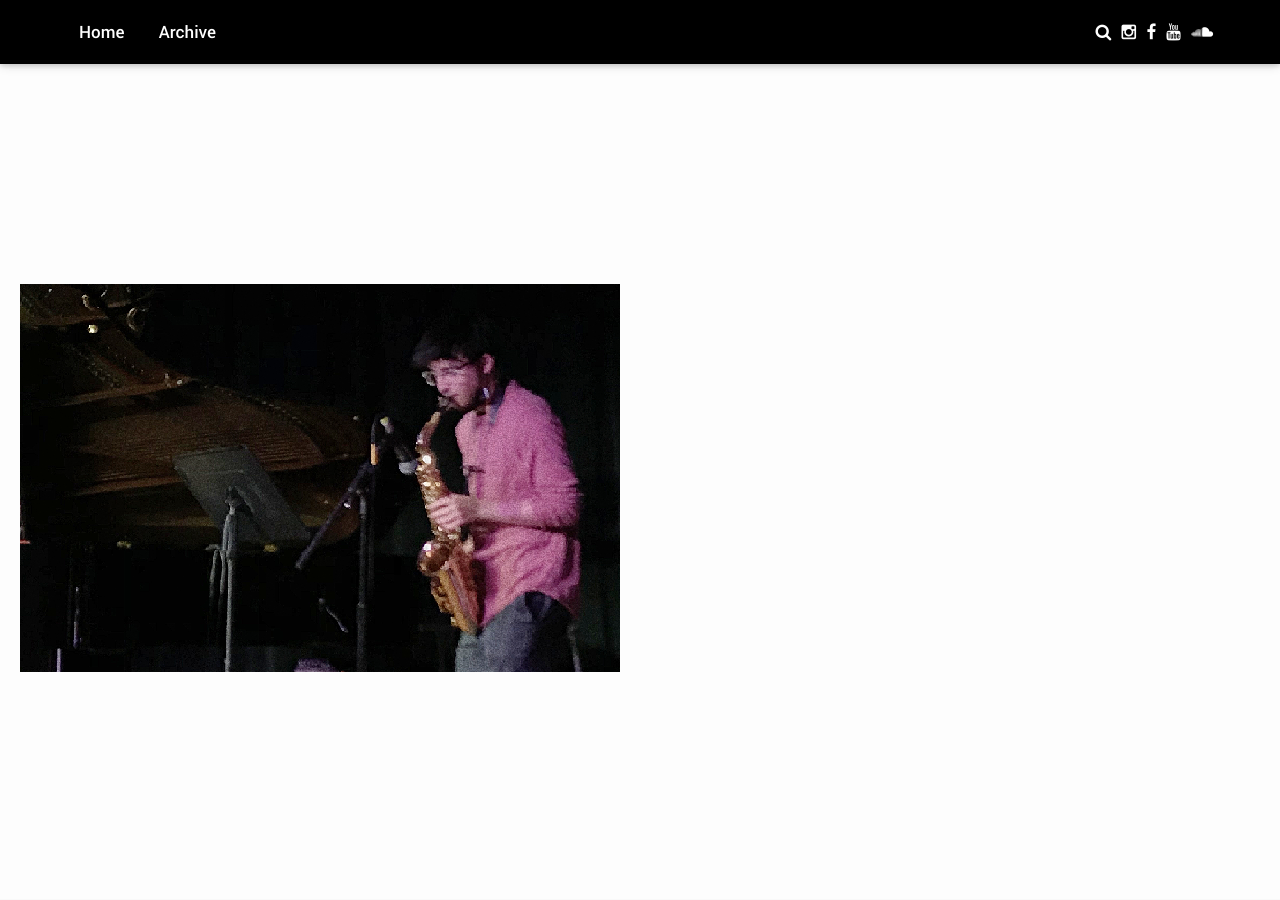
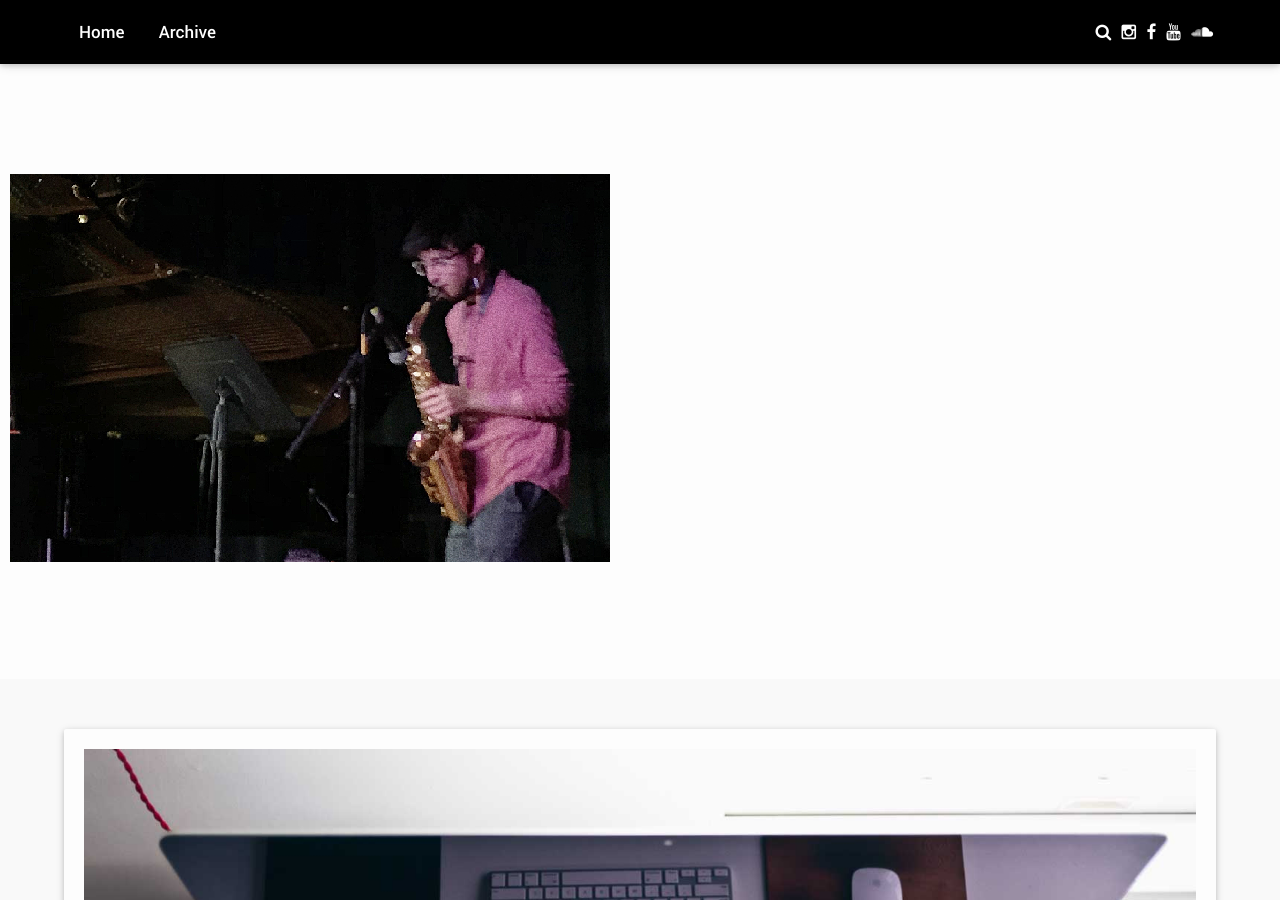
Before and after one commit to timmasso/timmasso.github.io, a Jekyll site: the page built from page-full/index.md, in a window 1280 px wide and 900 px high. Built offline with Jekyll 4.4.1, drawn with Linux system fonts in a browser that asks for light colours.

Commit message:
i dont understand sass

```diff
--- a/_includes/header.html
+++ b/_includes/header.html
@@ -1,5 +1,5 @@
 <div class="row">
-    <div class="row headerimage">
+    <div class="headerimage">
         <a href="{{ site.baseurl | replace: '//', '/' }}/">
             {% include full.html %}
         </a>
```
Also changed, not shown: sass/partials/layout/_header.scss (+9 -7 lines).
